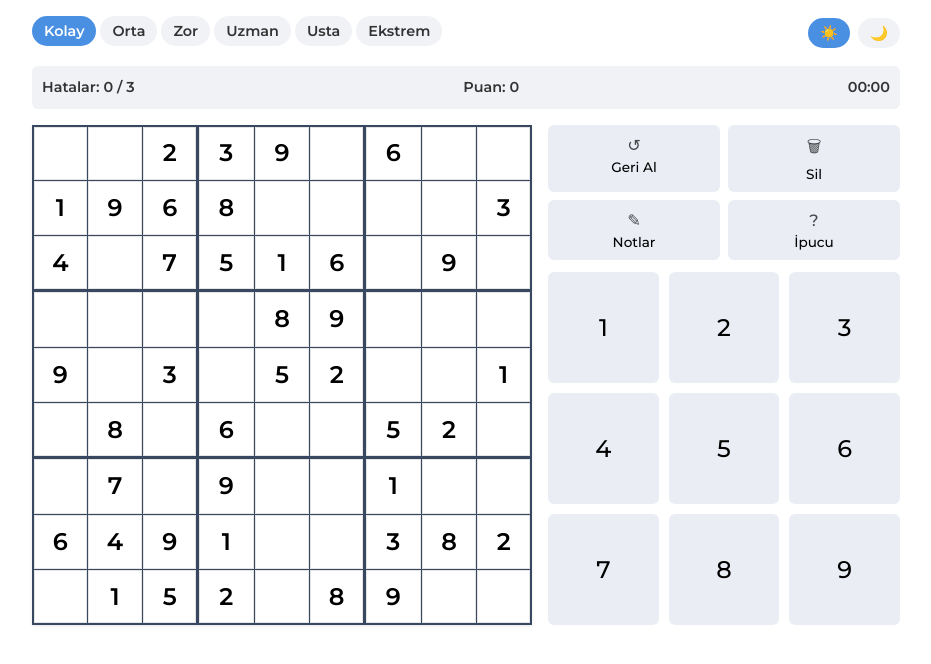
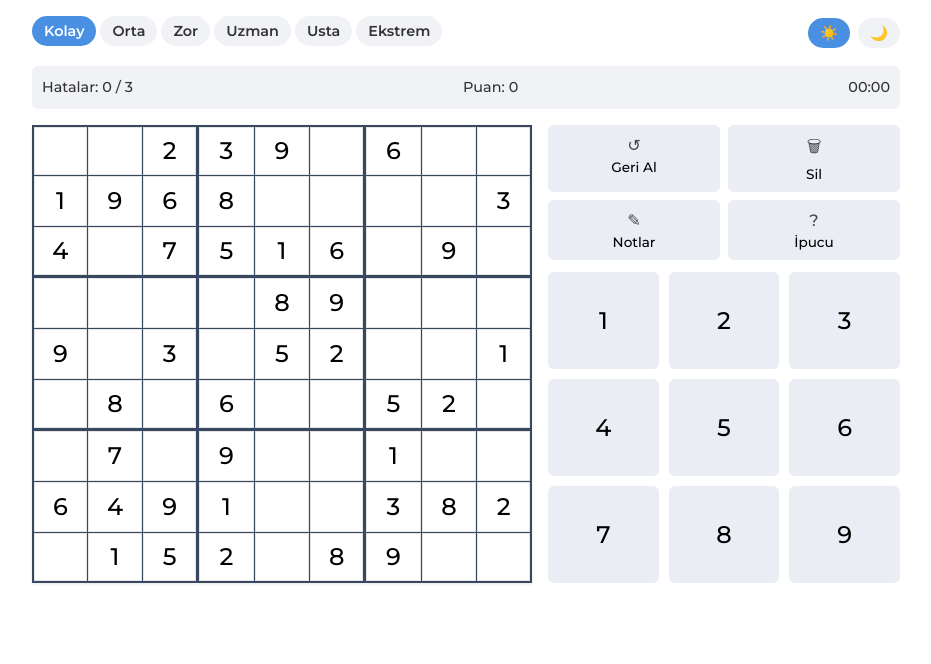
Before and after one commit to servet-yilmaz/sudoku, a plain HTML site: page index.html in a window 1280 px wide. Shown: the whole page, without its empty margins (174-1105 px from the left). Drawn offline with Linux system fonts and the light colour scheme.

Commit message:
Update index-D9qsKbKu.css

```diff
--- a/assets/index-D9qsKbKu.css
+++ b/assets/index-D9qsKbKu.css
@@ -98,7 +98,7 @@ body {
     background-color: var(--background-color);
     color: var(--text-color);
     font-family: Montserrat,sans-serif;
-    font-weight: 600
+    font-weight: 500;
 }
 
 #root {
@@ -240,7 +240,6 @@ body {
 }
 
 .game-board {
-    aspect-ratio: 1;
     display: grid;
     grid-template-rows: repeat(9,1fr);
     padding: 0;
```
